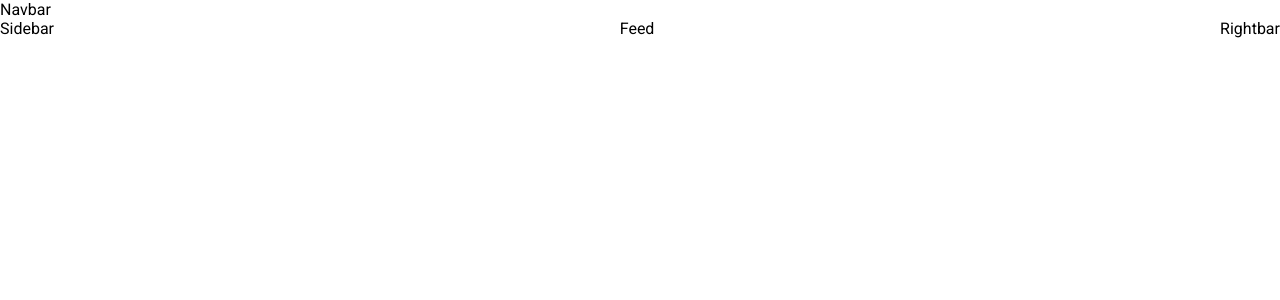
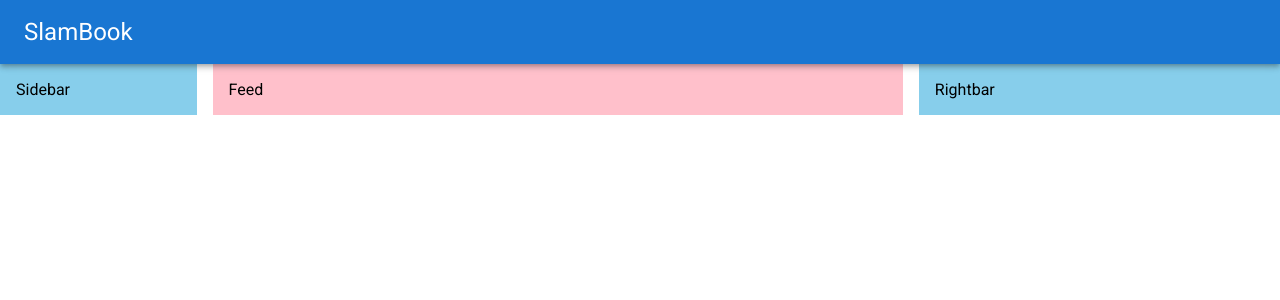
Before and after one commit to Satyen-Sen/Facebook-Clone, a Next.js app: page / in a window 1280 px wide. Shown: the top 300 px of the page. Built offline with nearby package versions, Linux system fonts and the light colour scheme.

Commit message:
added navbar

```diff
--- a/components/Feed.js
+++ b/components/Feed.js
@@ -1,8 +1,11 @@
 import React from 'react';
+import { Box } from '@mui/system';
 
 function Feed() {
     return (
-        <div>Feed</div>
+        <Box bgcolor="Pink" flex={4} p={2}>
+            Feed
+        </Box>
     );
 };
 
--- a/components/Navbar.js
+++ b/components/Navbar.js
@@ -1,8 +1,17 @@
+import styled from '@emotion/styled';
+import { AppBar, Toolbar, Typography } from '@mui/material';
 import React from 'react';
+
+const StyledToolbar = styled(Toolbar) ({display:"flex", justifyContent:"space-between"})
 
 function Navbar() {
     return (
-        <div>Navbar</div>
+        <AppBar position='sticky'>
+            <StyledToolbar>
+                <Typography variant="h5">SlamBook</Typography>
+
+            </StyledToolbar>
+        </AppBar>
     );
 };
 
--- a/components/Rightbar.js
+++ b/components/Rightbar.js
@@ -1,8 +1,11 @@
 import React from 'react';
+import { Box } from '@mui/system';
 
 function Rightbar() {
     return (
-        <div>Rightbar</div>
+        <Box bgcolor="skyblue" flex={2} p={2} sx={{ display: { xs:"none", sm:"block" } }}>
+            Rightbar
+        </Box>
     );
 };
 
--- a/components/Sidebar.js
+++ b/components/Sidebar.js
@@ -1,8 +1,11 @@
 import React from 'react';
+import { Box } from '@mui/system';
 
 function Sidebar() {
     return (
-        <div>Sidebar</div>
+        <Box bgcolor="skyblue" flex={1} p={2} sx={{ display: { xs:"none", sm:"block" } }}>
+            Sidebar
+        </Box>
     );
 };
 
```
